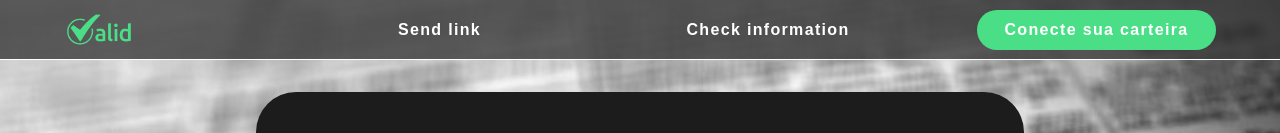
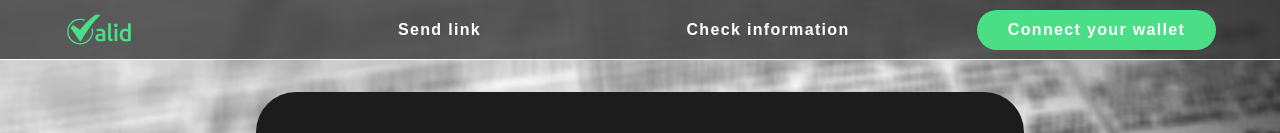
Before and after one commit to luiz-lvj/celo-bwc2, a React (Create React App) app in the folder valid-protocol/: page / in a window 1280 px wide. Shown: the top 133 px of the page. Built offline with nearby package versions, Linux system fonts and the light colour scheme.

Commit message:
translation

```diff
--- a/valid-protocol/src/components/Header/Header.js
+++ b/valid-protocol/src/components/Header/Header.js
@@ -15,7 +15,7 @@ const Header = (props) => {
         <ButtonStyle1 onClick={() => history("/")}>Send link</ButtonStyle1>
         <ButtonStyle1 onClick={() => history("/verifier")}>Check information</ButtonStyle1>
         <ButtonStyle onClick={() => history("/")}>
-          Conecte sua carteira
+          Connect your wallet
         </ButtonStyle>
       </MenuStyle>
     </Box>
```
